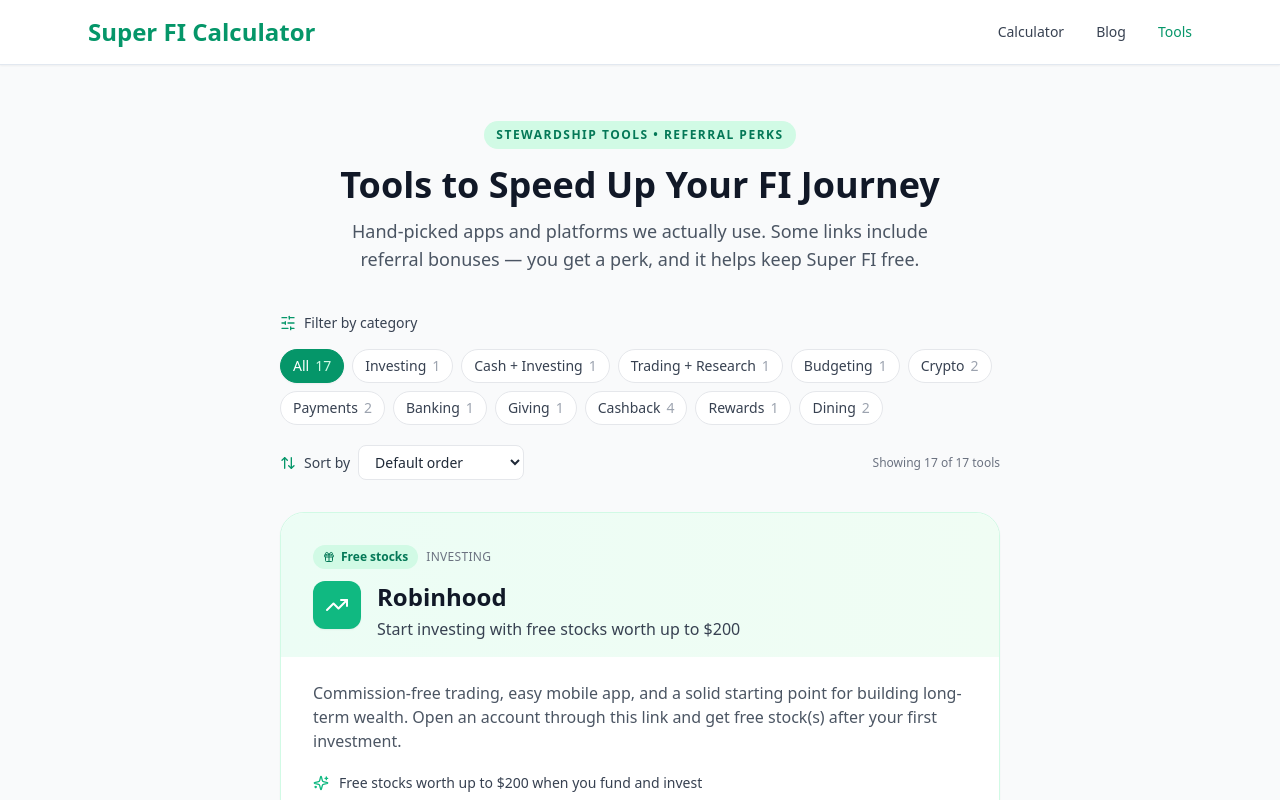
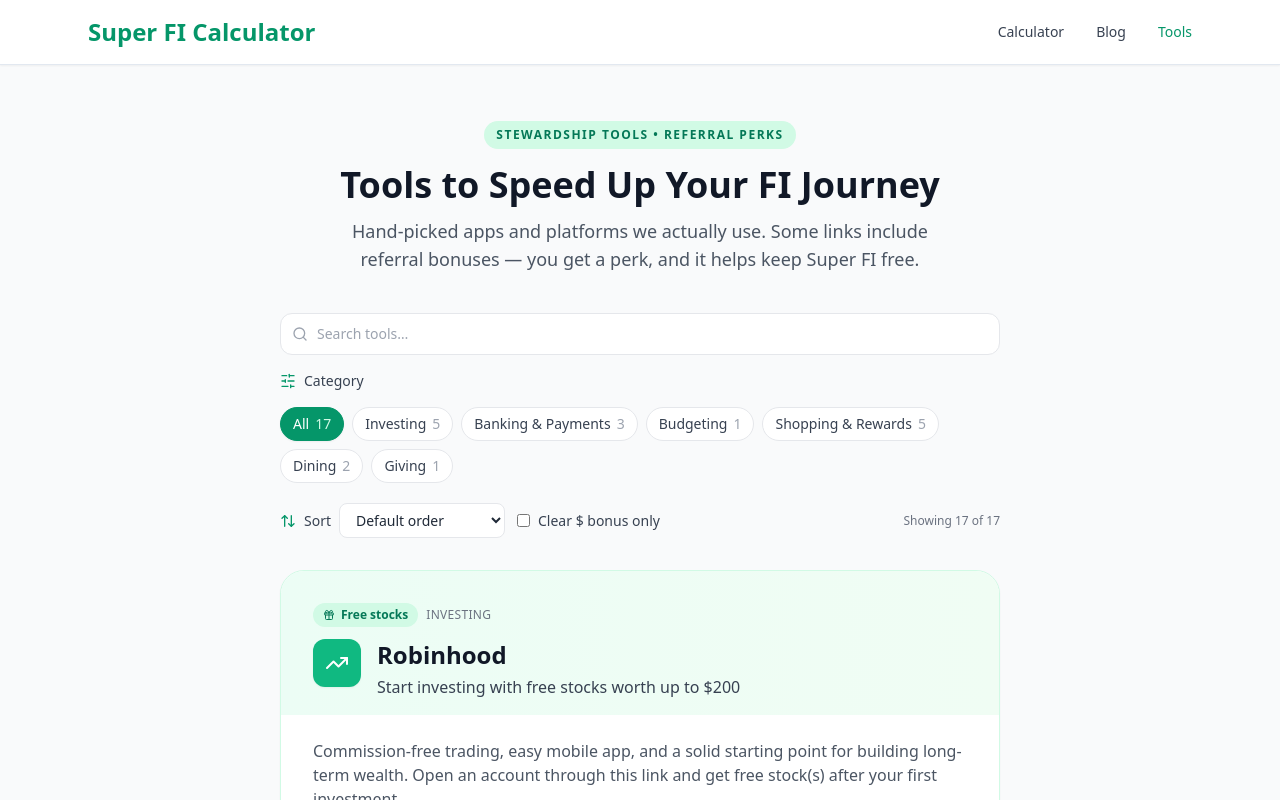
Before and after one commit to daughterpop/super-fi-calc, a React (Vite) app: page /tools in a window 1280 px wide. Shown: the top 800 px of the page. Built offline with nearby package versions, Linux system fonts and the light colour scheme.

Commit message:
Consolidate Tools categories + add search and bonus filter – July 24, 2026

```diff
--- a/src/pages/Tools.jsx
+++ b/src/pages/Tools.jsx
@@ -24,6 +24,7 @@ import {
   MapPin,
   SlidersHorizontal,
   ArrowUpDown,
+  Search,
 } from 'lucide-react';
 
 const tools = [
@@ -50,7 +51,7 @@ const tools = [
   {
     id: 'wealthfront',
     name: 'Wealthfront',
-    category: 'Cash + Investing',
+    category: 'Investing',
     badge: 'Limited-time referral',
     headline: 'Boost cash APY and get investing deposits matched',
     description:
@@ -71,7 +72,7 @@ const tools = [
   {
     id: 'moomoo',
     name: 'Moomoo',
-    category: 'Trading + Research',
+    category: 'Investing',
     badge: 'Up to $1,000 NVDA',
     headline: 'Welcome bonus: free NVDA stock + promotional cash APY',
     description:
@@ -113,7 +114,7 @@ const tools = [
   {
     id: 'coinbase',
     name: 'Coinbase',
-    category: 'Crypto',
+    category: 'Investing',
     badge: '$20 BTC · up to $50 USDC',
     headline: 'Retail: $20 Bitcoin · Advanced: up to $50 USDC',
     description:
@@ -136,7 +137,7 @@ const tools = [
   {
     id: 'gemini',
     name: 'Gemini',
-    category: 'Crypto',
+    category: 'Investing',
     badge: '$50 in crypto',
     headline: 'Claim an extra $50 in crypto when you qualify',
     description:
@@ -157,7 +158,7 @@ const tools = [
   {
     id: 'venmo',
     name: 'Venmo',
-    category: 'Payments',
+    category: 'Banking & Payments',
     badge: '$5 each',
     headline: 'Join Venmo — you and a friend can each get $5',
     description:
@@ -178,7 +179,7 @@ const tools = [
   {
     id: 'cashapp',
     name: 'Cash App',
-    category: 'Payments',
+    category: 'Banking & Payments',
     badge: 'Get $5',
     headline: 'Get $5 when you send $5+ with Cash App',
     description:
@@ -199,7 +200,7 @@ const tools = [
   {
     id: 'chime',
     name: 'Chime',
-    category: 'Banking',
+    category: 'Banking & Payments',
     badge: 'Get $100',
     headline: 'Join Chime and get $100 — terms apply',
     description:
@@ -241,7 +242,7 @@ const tools = [
   {
     id: 'kudos',
     name: 'Kudos',
-    category: 'Cashback',
+    category: 'Shopping & Rewards',
     badge: '$20 bonus',
     headline: 'Get $20 when you shop $30+ at a Boost merchant',
     description:
@@ -262,7 +263,7 @@ const tools = [
   {
     id: 'rakuten',
     name: 'Rakuten',
-    category: 'Cashback',
+    category: 'Shopping & Rewards',
     badge: 'Up to $50 bonus',
     headline: 'Join and get a cash-back signup bonus after you shop',
     description:
@@ -283,7 +284,7 @@ const tools = [
   {
     id: 'capitaloneshopping',
     name: 'Capital One Shopping',
-    category: 'Cashback',
+    category: 'Shopping & Rewards',
     badge: 'Coupons + rewards',
     headline: 'Automatic coupons, price drops, and shopping rewards',
     description:
@@ -304,7 +305,7 @@ const tools = [
   {
     id: 'honey',
     name: 'Honey',
-    category: 'Cashback',
+    category: 'Shopping & Rewards',
     badge: 'Coupons + PayPal',
     headline: 'Auto-apply coupons and earn Honey Gold rewards',
     description:
@@ -325,7 +326,7 @@ const tools = [
   {
     id: 'fetch',
     name: 'Fetch',
-    category: 'Rewards',
+    category: 'Shopping & Rewards',
     badge: 'First-receipt bonus',
     headline: 'Snap receipts, earn gift cards — both get a bonus',
     description:
@@ -387,7 +388,16 @@ const tools = [
   },
 ];
 
-const CATEGORIES = ['All', ...Array.from(new Set(tools.map((t) => t.category)))];
+// Prefer a fixed, readable order of categories
+const CATEGORY_ORDER = [
+  'Investing',
+  'Banking & Payments',
+  'Budgeting',
+  'Shopping & Rewards',
+  'Dining',
+  'Giving',
+];
+const CATEGORIES = ['All', ...CATEGORY_ORDER];
 
 function accentClasses(accent) {
   const map = {
@@ -561,9 +571,20 @@ function ToolIcon({ type }) {
 export default function Tools() {
   const [category, setCategory] = useState('All');
   const [sortBy, setSortBy] = useState('default');
+  const [search, setSearch] = useState('');
+  const [bonusOnly, setBonusOnly] = useState(false);
 
   const filteredTools = useMemo(() => {
-    let list = category === 'All' ? [...tools] : tools.filter((t) => t.category === category);
+    const q = search.trim().toLowerCase();
+    let list = tools.filter((t) => {
+      if (category !== 'All' && t.category !== category) return false;
+      if (bonusOnly && (t.valueScore || 0) < 20) return false;
+      if (q) {
+        const hay = `${t.name} ${t.headline} ${t.badge} ${t.category} ${t.description}`.toLowerCase();
+        if (!hay.includes(q)) return false;
+      }
+      return true;
+    });
 
     if (sortBy === 'value-desc') {
       list = [...list].sort((a, b) => (b.valueScore || 0) - (a.valueScore || 0));
@@ -574,7 +595,7 @@ export default function Tools() {
     }
 
     return list;
-  }, [category, sortBy]);
+  }, [category, sortBy, search, bonusOnly]);
 
   return (
     <div className="min-h-screen bg-gray-50 overflow-x-hidden">
@@ -613,13 +634,27 @@ export default function Tools() {
 
         {/* Filters */}
         <div className="mb-8 space-y-4">
+          {/* Search */}
+          <div className="relative">
+            <Search size={16} className="absolute left-3 top-1/2 -translate-y-1/2 text-gray-400" />
+            <input
+              type="search"
+              value={search}
+              onChange={(e) => setSearch(e.target.value)}
+              placeholder="Search tools…"
+              className="w-full pl-9 pr-3 py-2.5 text-sm border border-gray-200 rounded-xl bg-white text-gray-800 placeholder:text-gray-400 focus:outline-none focus:ring-2 focus:ring-emerald-500 focus:border-emerald-500"
+            />
+          </div>
+
           <div className="flex items-center gap-2 text-sm font-medium text-gray-700">
             <SlidersHorizontal size={16} className="text-emerald-600 shrink-0" />
-            <span>Filter by category</span>
+            <span>Category</span>
           </div>
           <div className="flex flex-wrap gap-2">
             {CATEGORIES.map((cat) => {
               const active = category === cat;
+              const count =
+                cat === 'All' ? tools.length : tools.filter((t) => t.category === cat).length;
               return (
                 <button
                   key={cat}
@@ -632,26 +667,18 @@ export default function Tools() {
                   }`}
                 >
                   {cat}
-                  {cat !== 'All' && (
-                    <span className={`ml-1.5 ${active ? 'text-emerald-100' : 'text-gray-400'}`}>
-                      {tools.filter((t) => t.category === cat).length}
-                    </span>
-                  )}
-                  {cat === 'All' && (
-                    <span className={`ml-1.5 ${active ? 'text-emerald-100' : 'text-gray-400'}`}>
-                      {tools.length}
-                    </span>
-                  )}
+                  <span className={`ml-1.5 ${active ? 'text-emerald-100' : 'text-gray-400'}`}>{count}</span>
                 </button>
               );
             })}
           </div>
 
           <div className="flex flex-col sm:flex-row sm:items-center sm:justify-between gap-3 pt-1">
-            <div className="flex items-center gap-2 text-sm text-gray-600">
+            <div className="flex flex-wrap items-center gap-3 text-sm text-gray-600">
+              <div className="flex items-center gap-2">
                 <ArrowUpDown size={16} className="text-emerald-600 shrink-0" />
                 <label htmlFor="sort-tools" className="font-medium text-gray-700">
-                Sort by
+                  Sort
                 </label>
                 <select
                   id="sort-tools"
@@ -665,9 +692,22 @@ export default function Tools() {
                   <option value="name">Name A–Z</option>
                 </select>
               </div>
+
+              <label className="inline-flex items-center gap-2 cursor-pointer select-none">
+                <input
+                  type="checkbox"
+                  checked={bonusOnly}
+                  onChange={(e) => setBonusOnly(e.target.checked)}
+                  className="rounded border-gray-300 text-emerald-600 focus:ring-emerald-500"
+                />
+                <span className="text-sm text-gray-700">Clear $ bonus only</span>
+              </label>
+            </div>
             <p className="text-xs text-gray-500">
-              Showing {filteredTools.length} of {tools.length} tools
-              {category !== 'All' ? ` in ${category}` : ''}
+              Showing {filteredTools.length} of {tools.length}
+              {category !== 'All' ? ` · ${category}` : ''}
+              {bonusOnly ? ' · bonus deals' : ''}
+              {search.trim() ? ` · “${search.trim()}”` : ''}
             </p>
           </div>
         </div>
@@ -675,7 +715,7 @@ export default function Tools() {
         <div className="space-y-6">
           {filteredTools.length === 0 ? (
             <div className="bg-white rounded-2xl border border-gray-100 p-8 text-center text-gray-500">
-              No tools in this category yet.
+              No tools match these filters. Try clearing search or choosing All.
             </div>
           ) : (
             filteredTools.map((tool) => {
```
Lines whose indentation alone changed are shown as unchanged.
